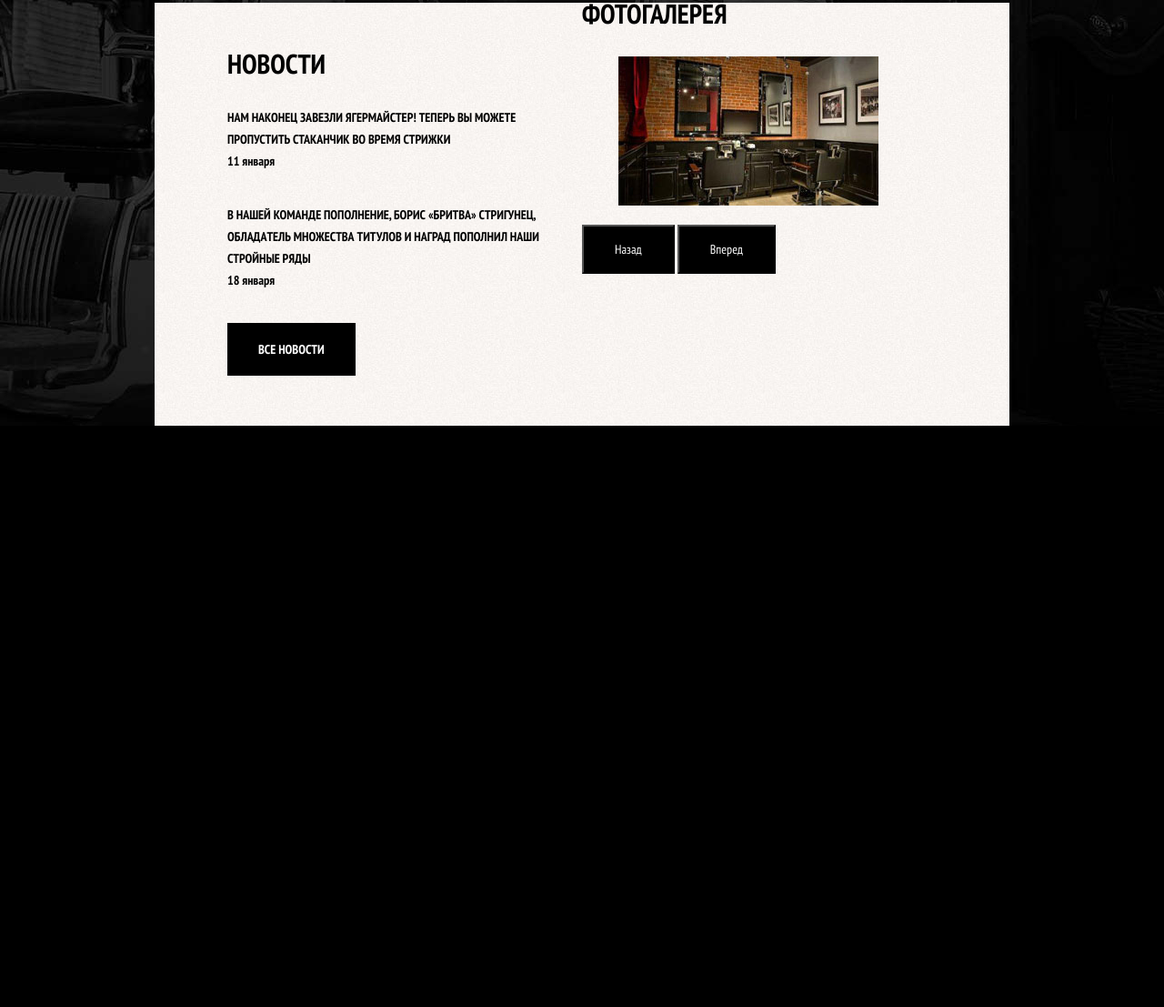
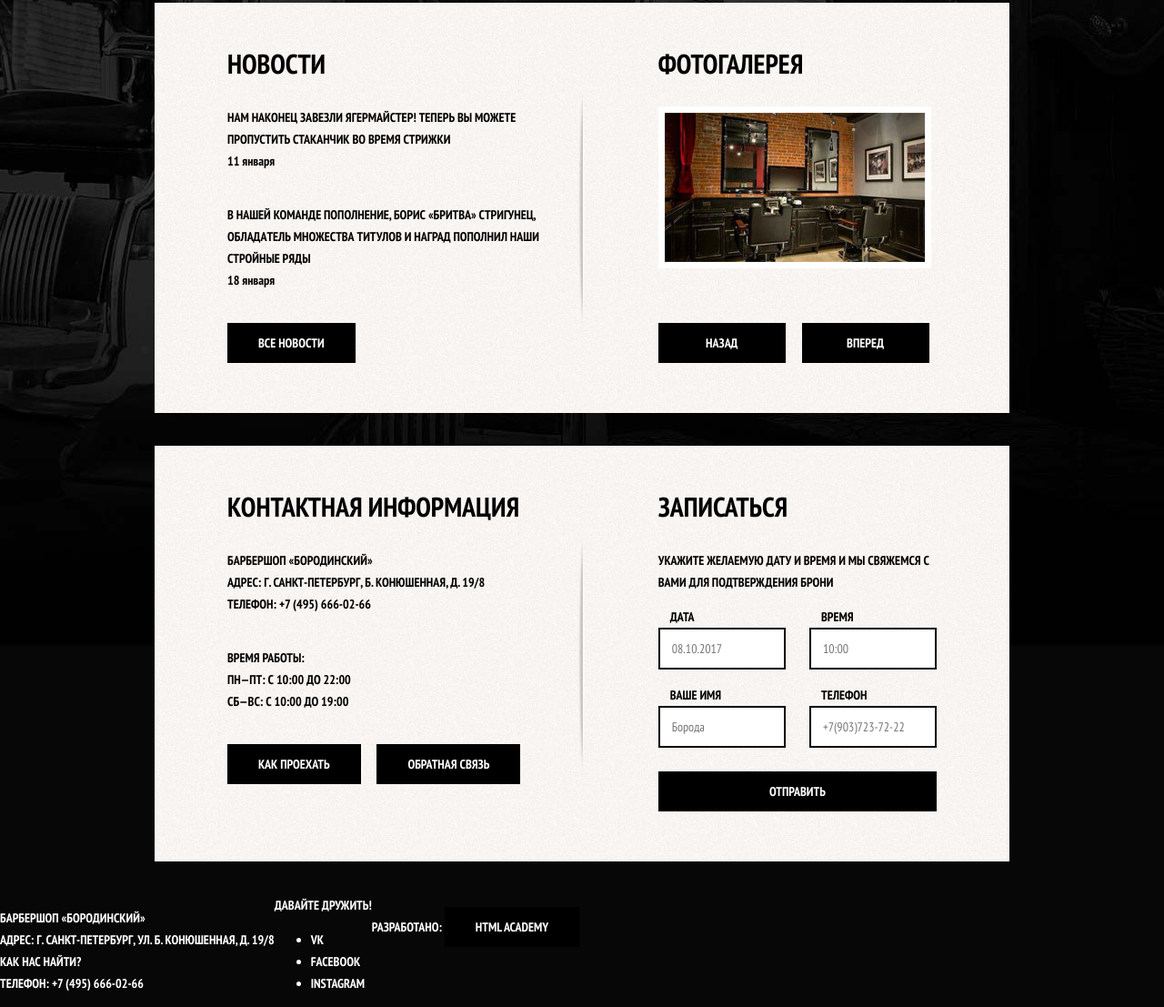
Before and after one commit to s2f-team/My-project, a plain HTML site: page index2.html in a window 1280 px wide. Shown: the part 560-1667 px from the top of the page at 91% size. Before the commit the page ends 1028 px from the top, so only its background shows below. Drawn offline with Linux system fonts and the light colour scheme.

Commit message:
Creating my version of index

```diff
--- a/css/style-index2.css
+++ b/css/style-index2.css
@@ -21,7 +21,7 @@ body {
     box-sizing: border-box;
 }
 
-h2{
+h2 {
     font-size: 30px;
 }
 
@@ -34,13 +34,43 @@ a {
     display: none;
 }
 
-.btn{
+.btn {
     display: inline-block;
-    padding: 17px 34px;
+    padding: 13px 34px;
+
+    line-height: normal;
 
     color: white;
 
     background-color: black;
+
+    transition: background-color 300ms linear;
+}
+
+.btn:hover,
+.btn:focus,
+.btn:active {
+    background-color: #663d15;
+}
+
+.gallery-btn,
+.submit-btn{
+
+    width: 140px;
+
+    font-family: "PT Sans Narrow", Arial, sans-serif;
+    font-size: 14px;
+    line-height: normal;
+    font-weight: 700;
+    text-transform: uppercase;
+
+    border: none;
+}
+
+.submit-btn{
+    margin-top: 10px;
+
+    width: 100%;
 }
 
 
@@ -140,6 +170,9 @@ a {
     display: flex;
     justify-content: center;
 
+
+    margin-bottom: 36px;
+
     color: black;
 
     background-image: url("../img/background.jpg");
@@ -151,31 +184,105 @@ a {
     margin-bottom: 35px;
 }
 
+.line-separator {
+    align-self: center;
+}
+
 .news {
     padding: 55px 35px 55px 80px;
     width: 50%;
 
 }
 
-.news-list{
+.news-list {
     margin: 0;
     padding: 0;
 
     list-style: none;
 }
 
-.news-item{
+.news-item {
     margin-bottom: 35px;
 }
 
-.news-item p{
+.news-item p {
     margin: 0;
 }
 
-.news-item time{
+.news-item time {
     text-transform: lowercase;
 }
 
 .gallery {
+
+    padding: 55px 80px 55px 80px;
+    width: 50%;
+
+    align-items: center;
+}
+
+.gallery-content {
+
+    width: 300px;
+    height: 178px;
+    margin: 0;
+
+    border: 7px solid #ffffff;
+}
+
+.gallery-content img {
+}
+
+.gallery-btn-back {
+    margin-top: 60px;
+    margin-right: 15px;
+}
+
+.contacts{
+    padding: 55px 35px 55px 80px;
     width: 50%;
 }
+
+.contacts p{
+    margin-top: 0;
+    margin-bottom: 35px;
+}
+
+.btn-contacts{
+    margin-right: 15px;
+}
+
+.form-row-container{
+    display: flex;
+    justify-content: space-between;
+}
+
+.appointment{
+    padding: 55px 80px 55px 80px;
+    width: 50%;
+}
+
+.appointment-item{
+    margin: 0 0 16px 0;
+}
+
+
+.appointment-item input{
+    display: block;
+    width: 140px;
+
+    padding: 13px;
+
+    border: 2px solid black;
+}
+
+.appointment-item label{
+    position: relative;
+    left: 13px;
+}
+
+.footer-inner-container{
+    display: flex;
+
+
+}
--- a/index2.html
+++ b/index2.html
@@ -66,9 +66,7 @@
     </section>
 
 
-
     <div class="container-inner">
-
         <!--Блок новости-->
         <section class="news">
             <h2>Новости</h2>
@@ -86,6 +84,8 @@
             <a href="#" class="btn">Все новости</a>
         </section>
 
+        <img class="line-separator" src="img/main_vert_line.png" width="8" height="278" alt="vertical line">
+
         <!--Блок фотогалерея-->
         <section class="gallery">
             <h2>Фотогалерея</h2>
@@ -97,6 +97,61 @@
             <button class="btn gallery-btn gallery-btn-back" type="button">Назад</button>
             <button class="btn gallery-btn gallery-btn-next" type="button">Вперед</button>
         </section>
+    </div>
+
+    <div class="container-inner">
+        <!--Блок контакты-->
+
+        <section class="contacts">
+            <h2>Контактная информация</h2>
+            <p>
+                БАРБЕРШОП «БОРОДИНСКИЙ»<br>
+                АДРЕС: Г. САНКТ-ПЕТЕРБУРГ, Б. КОНЮШЕННАЯ, Д. 19/8 <br>
+                ТЕЛЕФОН: +7 (495) 666-02-66 <br>
+            </p>
+            <p>
+                ВРЕМЯ РАБОТЫ: <br>
+                ПН—ПТ: С 10:00 ДО 22:00 <br>
+                СБ—ВС: С 10:00 ДО 19:00 <br>
+            </p>
+            <a href="#" class="btn btn-contacts">Как проехать</a>
+            <a href="#" class="btn">Обратная связь</a>
+        </section>
+
+        <img class="line-separator" src="img/main_vert_line.png" width="8" height="278" alt="vertical line">
+
+        <section class="appointment">
+            <h2>Записаться</h2>
+            <p class="appointment-info">
+                УКАЖИТЕ ЖЕЛАЕМУЮ ДАТУ И ВРЕМЯ И МЫ СВЯЖЕМСЯ С ВАМИ ДЛЯ ПОДТВЕРЖДЕНИЯ БРОНИ
+            </p>
+            <!--форма-->
+            <form action="#" class="appointment-form" method="post">
+                <div class="form-row-container">
+                    <p class="appointment-item">
+                        <label for="appointment-date">Дата</label>
+                        <input id="appointment-date" type="text" name="date" value="" placeholder="08.10.2017">
+                    </p>
+                    <p class="appointment-item">
+                        <label for="appointment-time">Время</label>
+                        <input id="appointment-time" type="text" name="time" value="" placeholder="10:00">
+                    </p>
+                </div>
+
+                <div class="form-row-container">
+                    <p class="appointment-item">
+                        <label for="appointment-name">Ваше имя</label>
+                        <input id="appointment-name" type="text" name="name" value="" placeholder="Борода">
+                    </p>
+                    <p class="appointment-item">
+                        <label for="appointment-phone">Телефон</label>
+                        <input id="appointment-phone" type="tel" name="phone" value="" placeholder="+7(903)723-72-22">
+                    </p>
+                </div>
+
+                <button class="btn submit-btn" type="submit">Отправить</button>
+            </form>
+        </section>
 
     </div>
 
@@ -104,7 +159,26 @@
 
 <!--Footer-->
 <footer class="main-footer">
-
+    <div class="footer-inner-container">
+        <p class="footer-contacts">
+            БАРБЕРШОП «БОРОДИНСКИЙ» <br>
+            АДРЕС: Г. САНКТ-ПЕТЕРБУРГ, УЛ. Б. КОНЮШЕННАЯ, Д. 19/8<br>
+            <a href="#">КАК НАС НАЙТИ?</a><br>
+            ТЕЛЕФОН: +7 (495) 666-02-66
+        </p>
+        <div class="footer-social">
+            <b>Давайте дружить!</b>
+            <ul>
+                <li><a href="#" class="social-button">VK</a></li>
+                <li><a href="#" class="social-button">Facebook</a></li>
+                <li><a href="#" class="social-button">Instagram</a></li>
+            </ul>
+        </div>
+        <p class="footer-copyright">
+            <b>Разработано:</b>
+            <a href="#" class="btn">HTML Academy</a>
+        </p>
+    </div>
 </footer>
 
 </body>
```
Also changed, not shown: img/main_vert_line.png (added). Lines whose indentation alone changed are shown as unchanged.
